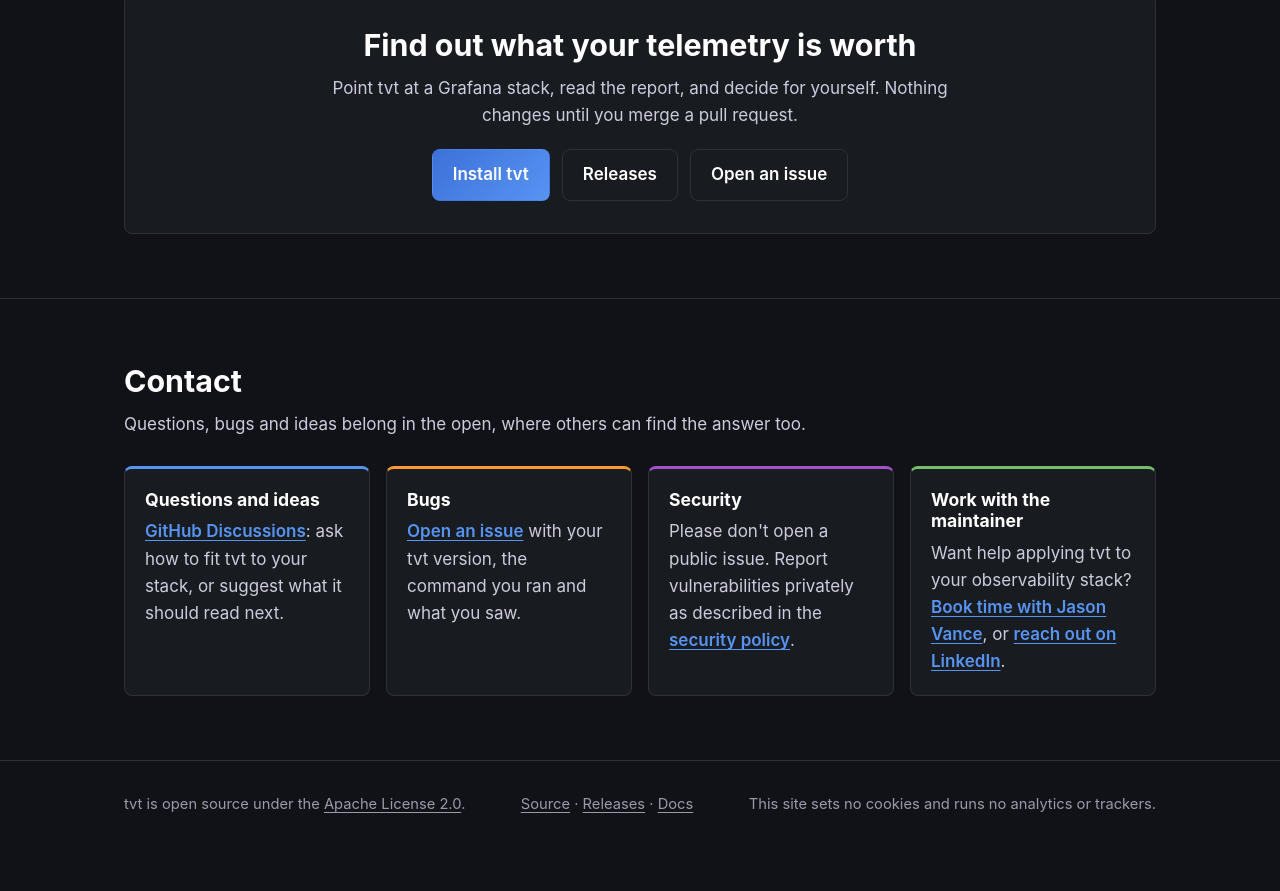
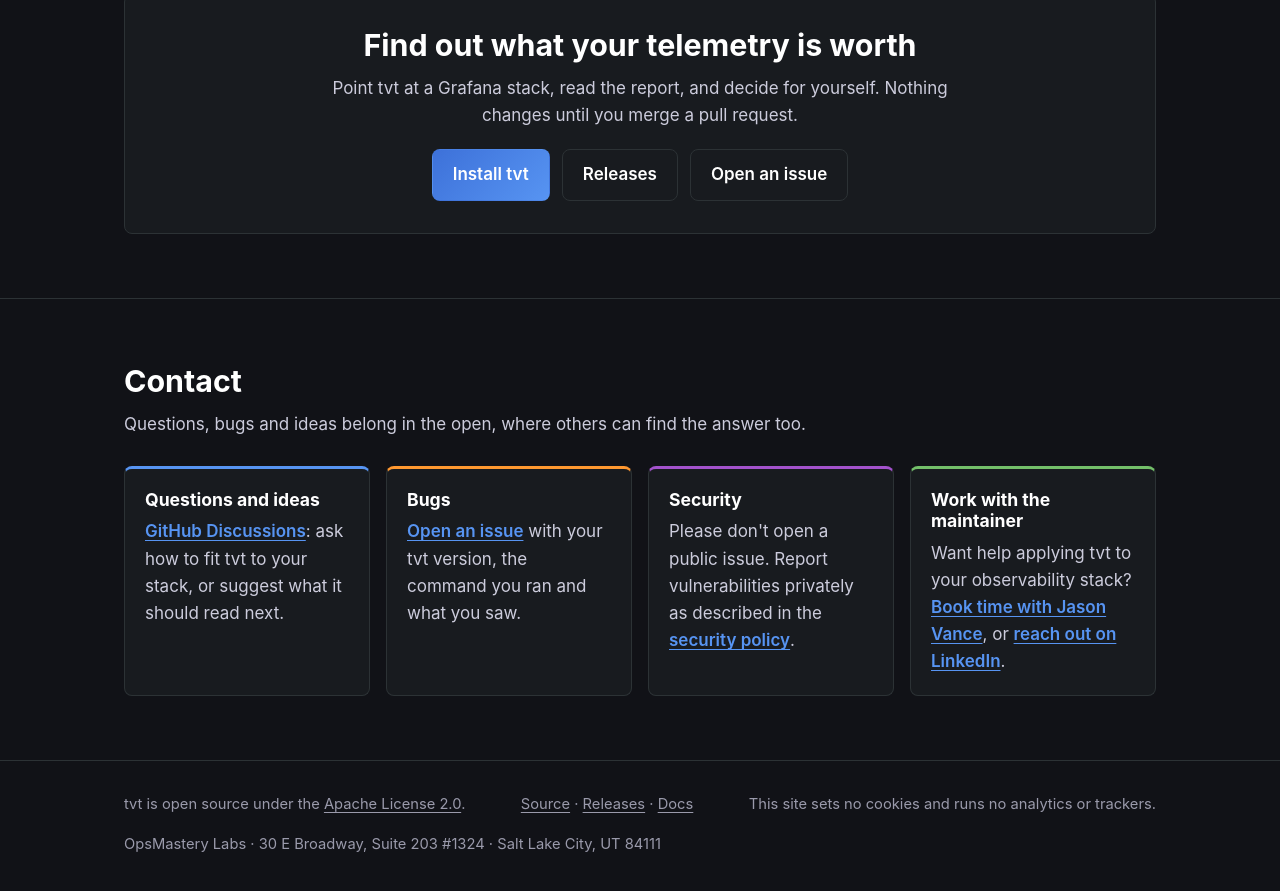
Before and after one commit to opsmastery/tvt-site, a plain HTML site: page index.html in a window 1280 px wide. Shown: the part 5969-6860 px from the top of the page. Before the commit the page ends 6834 px from the top, so only its background shows below. Drawn offline with Linux system fonts and the light colour scheme.

Commit message:
Footer: add the OpsMastery Labs mailing address

```diff
--- a/index.html
+++ b/index.html
@@ -276,6 +276,7 @@ tvt init --grafana https://grafana.example.com --prom https://prometheus.example
       <span>tvt is open source under the <a href="https://github.com/opsmastery/tvt/blob/main/LICENSE">Apache License 2.0</a>.</span>
       <span><a href="https://github.com/opsmastery/tvt">Source</a> · <a href="https://github.com/opsmastery/tvt/releases">Releases</a> · <a href="https://github.com/opsmastery/tvt/tree/main/docs">Docs</a></span>
       <span>This site sets no cookies and runs no analytics or trackers.</span>
+      <span>OpsMastery Labs · 30 E Broadway, Suite 203 #1324 · Salt Lake City, UT 84111</span>
     </div>
   </footer>
   <script>
```
